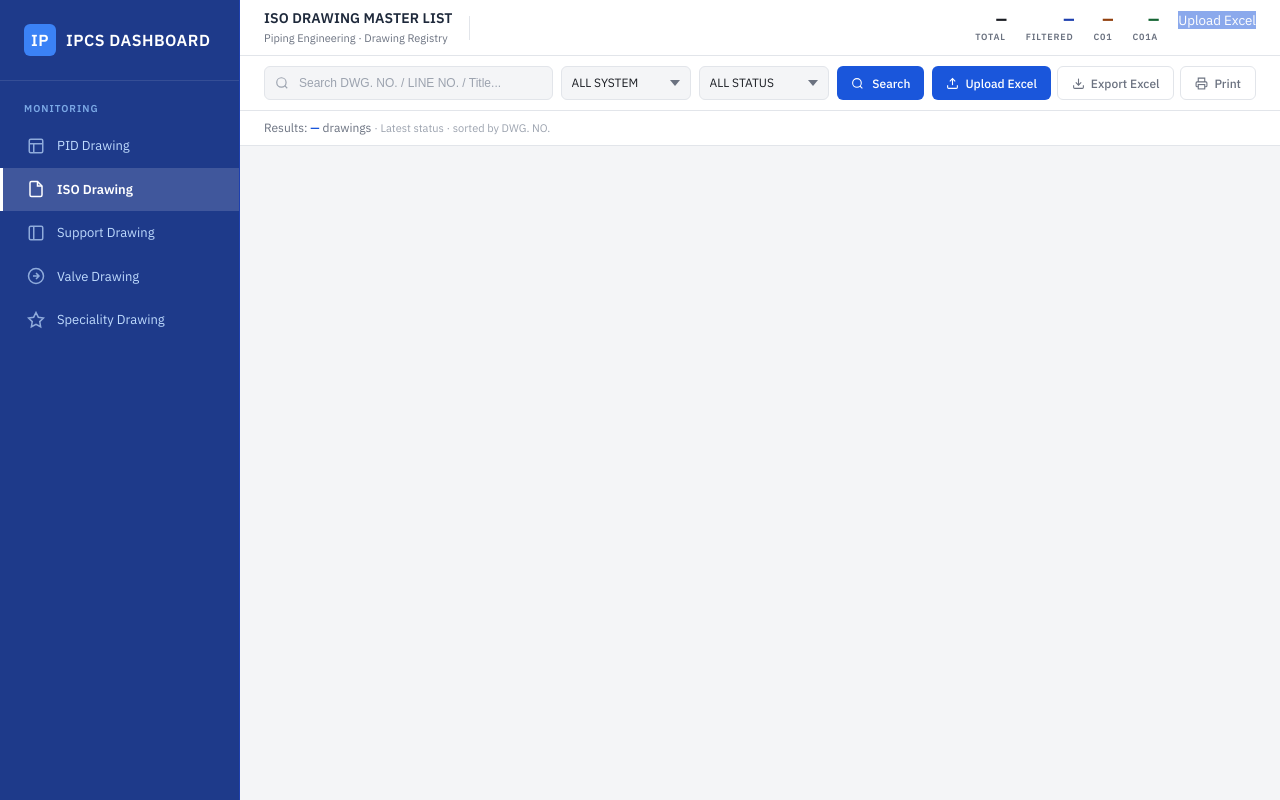
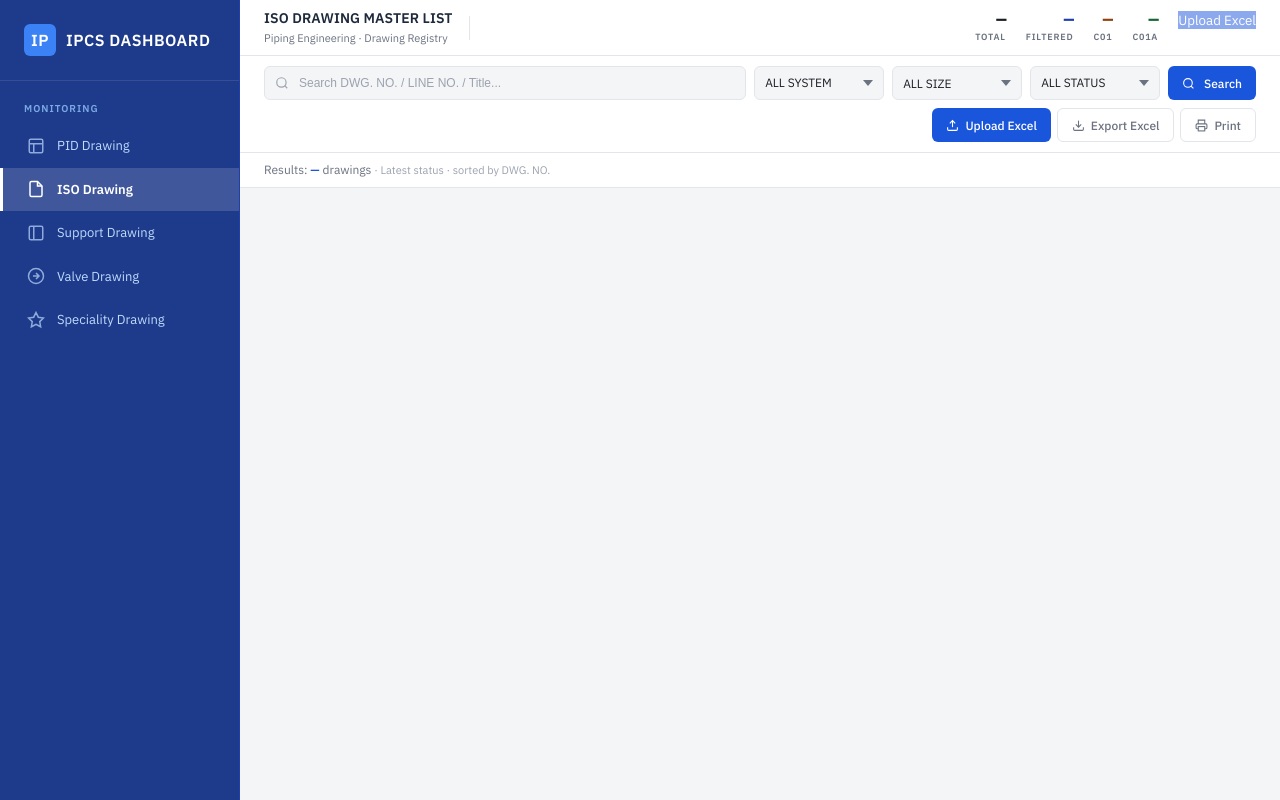
Before and after one commit to HAEIN-JANG/ipcs-drawing, a Flask app: page / in a window 1280 px wide. Run offline with Flask 3, Linux system fonts and the light colour scheme.

Commit message:
Feat: Size 필터 + sync-links 매핑 강화
- ISO/Support Drawing에 SIZE 열 추가 (2" 이하 Small, 초과 Large)
- System 필터 다음 SIZE 드롭다운 필터 추가 (Large/Small)
- sync-links: 이중 하이픈 오타 파일명 자동 처리 (foo--bar → foo-bar)
- sync-links: BA1/BA2 없는 파일명도 매핑 시도 (12-HS-B1-26_011-U-009)
- CSS 미정의 변수 수정 (--border-light → --border, --text-main → --text)

Co-Authored-By: Claude Sonnet 4.6 <noreply@anthropic.com>

```diff
--- a/app.py
+++ b/app.py
@@ -55,6 +55,41 @@ AREAS     = ["MB", "YARD", "YD BLDG"]
 SYSTEMS   = ["AS", "ATM", "CCW", "CD", "DW", "FG", "FGH", "FO", "FW", "GT MISC",
              "HP", "HW", "IA", "LO", "LP", "N2", "PW", "RW", "SA", "SS", "ST MISC", "SW", "WWT"]
 REVISIONS = ["C01", "C01A", "C01B"]
+
+_SIZE_RE = re.compile(r'^(\d+(?:\s+\d+/\d+)?(?:/\d+)?)\s*"')
+SMALL_PREFIXES = ['1/2"', '3/4"', '1 1/4"', '1 1/2"', '1"', '2"']
+
+def _line_size(line_no):
+    if not line_no:
+        return ''
+    m = _SIZE_RE.match(str(line_no).strip())
+    if not m:
+        return ''
+    raw = m.group(1).strip()
+    try:
+        if ' ' in raw:
+            parts = raw.split()
+            whole = int(parts[0])
+            n, d = parts[1].split('/')
+            val = whole + int(n) / int(d)
+        elif '/' in raw:
+            n, d = raw.split('/')
+            val = int(n) / int(d)
+        else:
+            val = float(raw)
+        return 'Small' if val <= 2 else 'Large'
+    except (ValueError, ZeroDivisionError):
+        return ''
+
+def _apply_size_filter(query, size):
+    if size == 'Small':
+        patterns = ','.join(f'line_no.ilike.{p}%' for p in SMALL_PREFIXES)
+        return query.or_(patterns)
+    elif size == 'Large':
+        for p in SMALL_PREFIXES:
+            query = query.filter("line_no", "not.ilike", f'{p}%')
+        return query
+    return query
 
 _supabase_client: Client = None
 
@@ -156,6 +191,7 @@ def get_drawings():
         area     = request.args.get("area", "")
         system   = request.args.get("system", "")
         status   = request.args.get("status", "")
+        size     = request.args.get("size", "")
         page     = _safe_int(request.args.get("page", 1), 1)
         per_page = _safe_int(request.args.get("per_page", 20), 20)
         offset   = (page - 1) * per_page
@@ -170,9 +206,11 @@ def get_drawings():
         if area:   query = query.eq("area", area)
         if system: query = query.eq("system", system)
         if status: query = query.eq("revision", status)
+        if size:   query = _apply_size_filter(query, size)
 
         res = query.order("drawing_no").range(offset, offset + per_page - 1).execute()
         for row in res.data:
+            row["size"] = _line_size(row.get("line_no"))
             if row.get("file_link"):
                 row["file_link"] = get_cloudinary_url(row["file_link"])
 
@@ -217,6 +255,7 @@ def api_init():
         def q_drawings():
             res = supabase.table(TABLE_LATEST).select(DWG_COLS, count="exact").order("drawing_no").range(0, 19).execute()
             for row in res.data:
+                row["size"] = _line_size(row.get("line_no"))
                 if row.get("file_link"):
                     row["file_link"] = get_cloudinary_url(row["file_link"])
             return res
@@ -453,6 +492,7 @@ def api_support_drawings():
         search      = request.args.get("search", "").strip()
         system      = request.args.get("system", "")
         type_filter = request.args.get("type", "")
+        size        = request.args.get("size", "")
         page        = _safe_int(request.args.get("page", 1), 1)
         per_page    = _safe_int(request.args.get("per_page", 20), 20)
         offset      = (page - 1) * per_page
@@ -469,10 +509,12 @@ def api_support_drawings():
                 query = query.like("type", f"({type_filter}-%")
             else:
                 query = query.eq("type", type_filter)
+        if size: query = _apply_size_filter(query, size)
 
         res = query.order("system").order("support_drawing").range(offset, offset + per_page - 1).execute()
 
         for d in res.data:
+            d["size"] = _line_size(d.get("line_no"))
             d["title"] = d.get("type", "")
             _sanitize_link(d)
 
@@ -539,6 +581,8 @@ def api_support_sync_links():
             page_from += page_size
 
         uploaded = _fetch_cloudinary_all()
+        # 이중 하이픈 오타 업로드 파일도 매핑하기 위한 정규화 딕셔너리
+        uploaded_norm = {k.replace('--', '-'): v for k, v in uploaded.items()}
 
         updates = []
         for row in master_data:
@@ -547,15 +591,28 @@ def api_support_sync_links():
                 continue
             safe = str(dwg).replace('"', '').replace('/', '_')
             safe = re.sub(r'\s*\([^)]+\)\s*$', '', safe).strip()
+            # BA1/BA2 없는 파일명도 검색 (예: 12-HS-B1-26_011-BA1-U-009 → 12-HS-B1-26_011-U-009)
+            safe_no_ba = re.sub(r'-BA[12]', '', safe)
             rev_up = rev.upper()
             secure_url = None
+            search_safes = [safe] if safe == safe_no_ba else [safe, safe_no_ba]
             # Special: Drawing_NO_Rev / Typical: Drawing_NO (revision 없음)
-            for fname in (f"{safe}_{rev_up}", f"{safe}-{rev_up}", safe):
-                if fname in uploaded:
-                    secure_url = uploaded[fname]
-                    break
-                if f"{fname}.pdf" in uploaded:
-                    secure_url = uploaded[f"{fname}.pdf"]
+            for s in search_safes:
+                for fname in (f"{s}_{rev_up}", f"{s}-{rev_up}", s):
+                    if fname in uploaded:
+                        secure_url = uploaded[fname]
+                        break
+                    if f"{fname}.pdf" in uploaded:
+                        secure_url = uploaded[f"{fname}.pdf"]
+                        break
+                    # 이중 하이픈 오타 파일명 처리 (예: foo--bar → foo-bar)
+                    if fname in uploaded_norm:
+                        secure_url = uploaded_norm[fname]
+                        break
+                    if f"{fname}.pdf" in uploaded_norm:
+                        secure_url = uploaded_norm[f"{fname}.pdf"]
+                        break
+                if secure_url:
                     break
             if secure_url:
                 # secure_url이 .pdf 로 끝나지 않으면 추가
--- a/templates/index.html
+++ b/templates/index.html
@@ -503,9 +503,9 @@
       padding: 10px;
       font-size: 11px;
       vertical-align: middle;
-      border-bottom: 1px solid var(--border-light);
+      border-bottom: 1px solid var(--border);
       text-align: center;
-      color: var(--text-main);
+      color: var(--text);
     }
 
     /* 컬럼 너비 조정 */
@@ -544,6 +544,12 @@
       width: 120px;
       min-width: 120px;
     }
+
+    /* Size Badge */
+    .size-badge { display: inline-block; font-size: 10px; font-weight: 600; padding: 2px 7px; border-radius: 4px; letter-spacing: .3px; }
+    .size-small { background: #e0f2fe; color: #0c4a6e; }
+    .size-large { background: #fef3c7; color: #92400e; }
+    .col-size { width: 70px; min-width: 70px; }
 
     /* Support Specific Columns */
     .col-sup-no { width: 40px; min-width: 40px; }
@@ -1116,6 +1122,12 @@
       <option value="">ALL SYSTEM</option>
     </select>
 
+    <select class="filter-select" id="filter-size" style="display:none">
+      <option value="">ALL SIZE</option>
+      <option value="Large">Large</option>
+      <option value="Small">Small</option>
+    </select>
+
     <select class="filter-select" id="filter-status">
       <option value="">ALL STATUS</option>
     </select>
@@ -1296,7 +1308,8 @@
         system: '',
         status: '',
         type: '',
-        title: ''
+        title: '',
+        size: ''
       },
       globalStats: {}
     };
@@ -1315,11 +1328,13 @@
       state.filters.status = '';
       state.filters.type = '';
       state.filters.title = '';
+      state.filters.size = '';
       document.getElementById('search').value = '';
       document.getElementById('filter-system').value = '';
       document.getElementById('filter-status').value = '';
       document.getElementById('filter-type').value = '';
       document.getElementById('filter-title').value = '';
+      document.getElementById('filter-size').value = '';
 
       // Update UI active state
       document.querySelectorAll('.nav-item').forEach(el => {
@@ -1346,6 +1361,8 @@
       if (titleFilter) titleFilter.style.display = (cat === 'speciality') ? '' : 'none';
       const systemFilter = document.getElementById('filter-system');
       if (systemFilter) systemFilter.style.display = (cat === 'valve' || cat === 'speciality') ? 'none' : '';
+      const sizeFilter = document.getElementById('filter-size');
+      if (sizeFilter) sizeFilter.style.display = (cat === 'iso' || cat === 'support') ? '' : 'none';
 
       // C01/C01A 통계 박스: Speciality/PID에서는 해당 없으므로 숨김
       const statC01Box  = document.getElementById('stat-c01')?.closest('.hstat');
@@ -1554,6 +1571,7 @@
         area: state.filters.area,
         system: state.filters.system,
         status: state.filters.status,
+        size: state.filters.size,
         page: state.page,
         per_page: state.perPage
       });
@@ -1607,6 +1625,7 @@
           <tr>
             <th class="col-no">NO.</th>
             <th class="col-sys">SYSTEM</th>
+            <th class="col-size">SIZE</th>
             <th class="col-dwg">DWG. NO.</th>
             <th class="col-line">LINE. NO.</th>
             <th class="col-title">DRAWING TITLE</th>
@@ -1626,10 +1645,13 @@
 
         const dwgNoHtml = makeDwgLink(d.file_link, d.drawing_no);
 
+        const sizeCls = d.size === 'Small' ? 'size-small' : d.size === 'Large' ? 'size-large' : '';
+        const sizeBadge = d.size ? `<span class="size-badge ${sizeCls}">${d.size}</span>` : '—';
         tableHtml += `
       <tr>
         <td class="col-no">${offset + idx + 1}</td>
         <td class="col-sys">${esc(d.system) || '—'}</td>
+        <td class="col-size">${sizeBadge}</td>
         <td class="col-dwg">${dwgNoHtml}</td>
         <td class="col-line">${esc(d.line_no) || '—'}</td>
         <td class="col-title">${esc(d.title) || '—'}</td>
@@ -1717,6 +1739,7 @@
           search: state.filters.search,
           system: state.filters.system,
           type: state.filters.type || '',
+          size: state.filters.size || '',
           page: state.page,
           per_page: state.perPage
         });
@@ -1762,6 +1785,7 @@
               <tr>
                 <th class="col-sup-no">NO.</th>
                 <th class="col-sup-sys">SYSTEM</th>
+                <th class="col-size">SIZE</th>
                 <th class="col-sup-dwg">SUPPORT DRAWING</th>
                 <th class="col-sup-type">TYPE</th>
                 <th class="col-sup-iso">ISO DRAWING</th>
@@ -1782,10 +1806,13 @@
         const rawDwg = (d.support_drawing || '').replace(/\([^)]+\)\s*$/, '').trim();
         const dwgLink = makeDwgLink(d.file_link, rawDwg);
 
+        const supSizeCls = d.size === 'Small' ? 'size-small' : d.size === 'Large' ? 'size-large' : '';
+        const supSizeBadge = d.size ? `<span class="size-badge ${supSizeCls}">${d.size}</span>` : '—';
         tableHtml += `
           <tr>
             <td class="col-sup-no">${offset + idx + 1}</td>
             <td class="col-sup-sys">${esc(d.system) || '—'}</td>
+            <td class="col-size">${supSizeBadge}</td>
             <td class="col-sup-dwg">${dwgLink}</td>
             <td class="col-sup-type">${esc(d.type || d.title) || '—'}</td>
             <td class="col-sup-iso">${esc(d.iso_drawing) || '—'}</td>
@@ -2267,6 +2294,7 @@
       state.filters.status = document.getElementById('filter-status').value;
       state.filters.type = document.getElementById('filter-type').value;
       state.filters.title = document.getElementById('filter-title').value;
+      state.filters.size = document.getElementById('filter-size').value;
       state.page = 1;
 
       if (state.category === 'support') {
@@ -2287,12 +2315,13 @@
       if (e.key === 'Enter') handleSearch();
     });
 
-    ['filter-system', 'filter-status', 'filter-type', 'filter-title'].forEach(id => {
+    ['filter-system', 'filter-size', 'filter-status', 'filter-type', 'filter-title'].forEach(id => {
       document.getElementById(id).addEventListener('change', e => {
         if (id === 'filter-system') state.filters.system = e.target.value;
+        if (id === 'filter-size')   state.filters.size   = e.target.value;
         if (id === 'filter-status') state.filters.status = e.target.value;
-        if (id === 'filter-type') state.filters.type = e.target.value;
-        if (id === 'filter-title') state.filters.title = e.target.value;
+        if (id === 'filter-type')   state.filters.type   = e.target.value;
+        if (id === 'filter-title')  state.filters.title  = e.target.value;
         handleSearch();
       });
     });
@@ -2330,6 +2359,8 @@
         document.getElementById('current-category-title').textContent = 'ISO DRAWING MASTER LIST';
         const syncBtn = document.getElementById('btn-sync');
         if (syncBtn) syncBtn.style.display = 'none';
+        const sizeFilterEl = document.getElementById('filter-size');
+        if (sizeFilterEl) sizeFilterEl.style.display = '';
       } catch (e) {
         console.error('Init failed, falling back:', e);
         await Promise.all([loadFilters(), loadStats()]);
```
